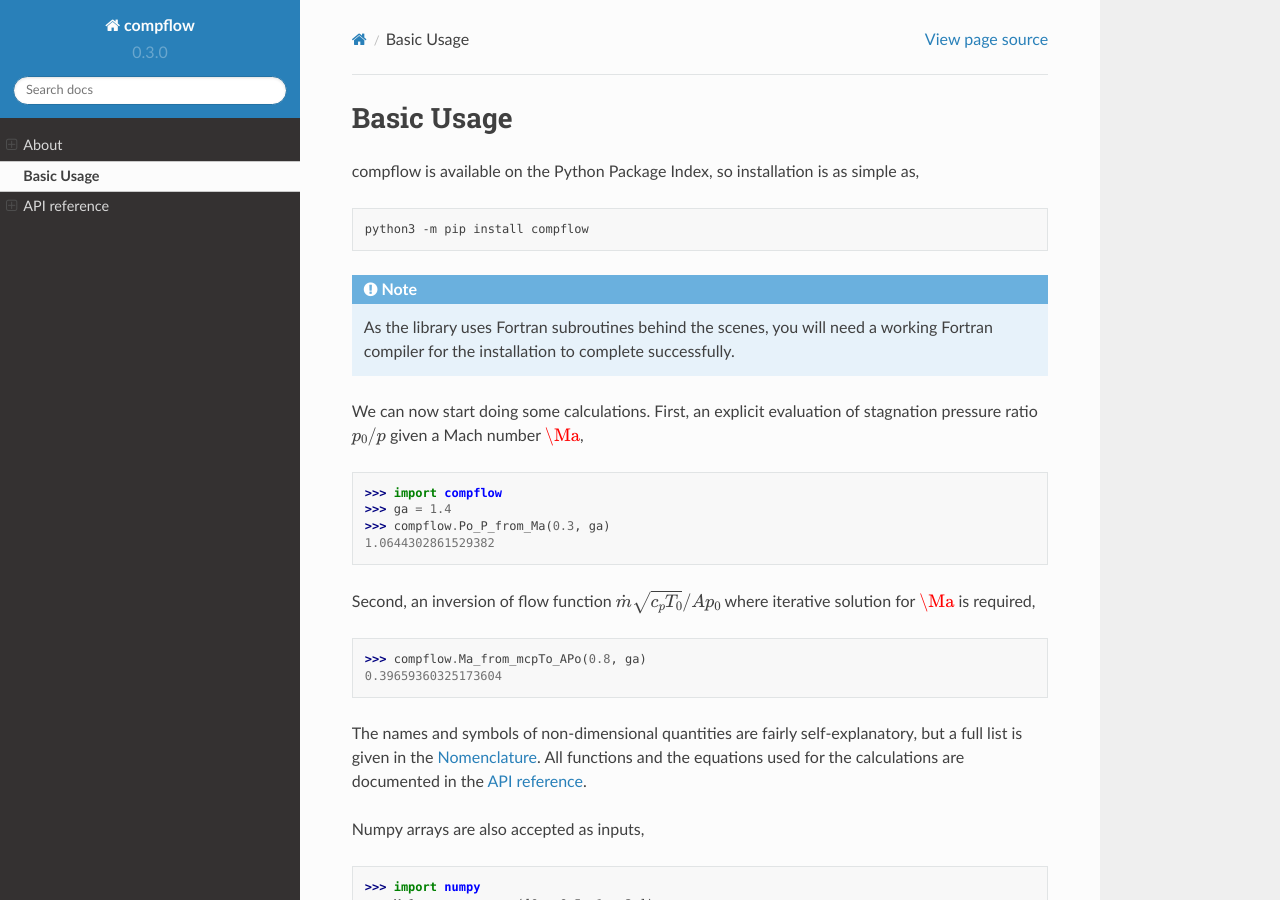
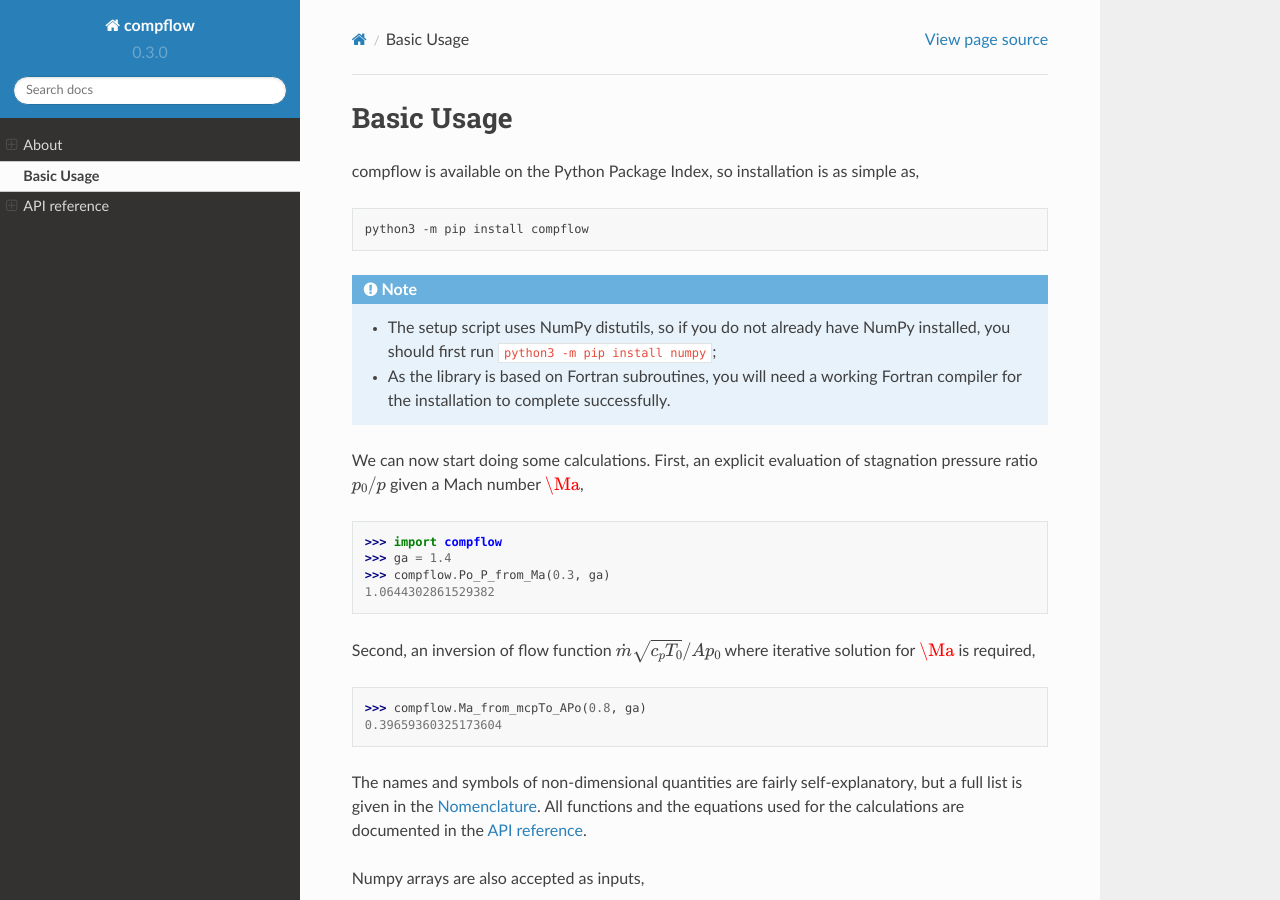
Before and after one commit to jb753/compflow, a Sphinx documentation site: the page built from docs/usage.rst, in a window 1280 px wide and 900 px high. Built offline with Sphinx 7.4.7 and the Read the Docs theme 2.0.0, drawn with Linux system fonts in a browser that asks for light colours.

Commit message:
Tweak to usage.rst

```diff
--- a/docs/usage.rst
+++ b/docs/usage.rst
@@ -9,8 +9,8 @@
 
 .. note::
 
-   As the library uses Fortran subroutines behind the scenes, you will need a
-   working Fortran compiler for the installation to complete successfully.
+   * The setup script uses NumPy distutils, so if you do not already have NumPy installed, you should first run ``python3 -m pip install numpy``;
+   * As the library is based on Fortran subroutines, you will need a working Fortran compiler for the installation to complete successfully.
 
 .. testsetup:: *
 
```
